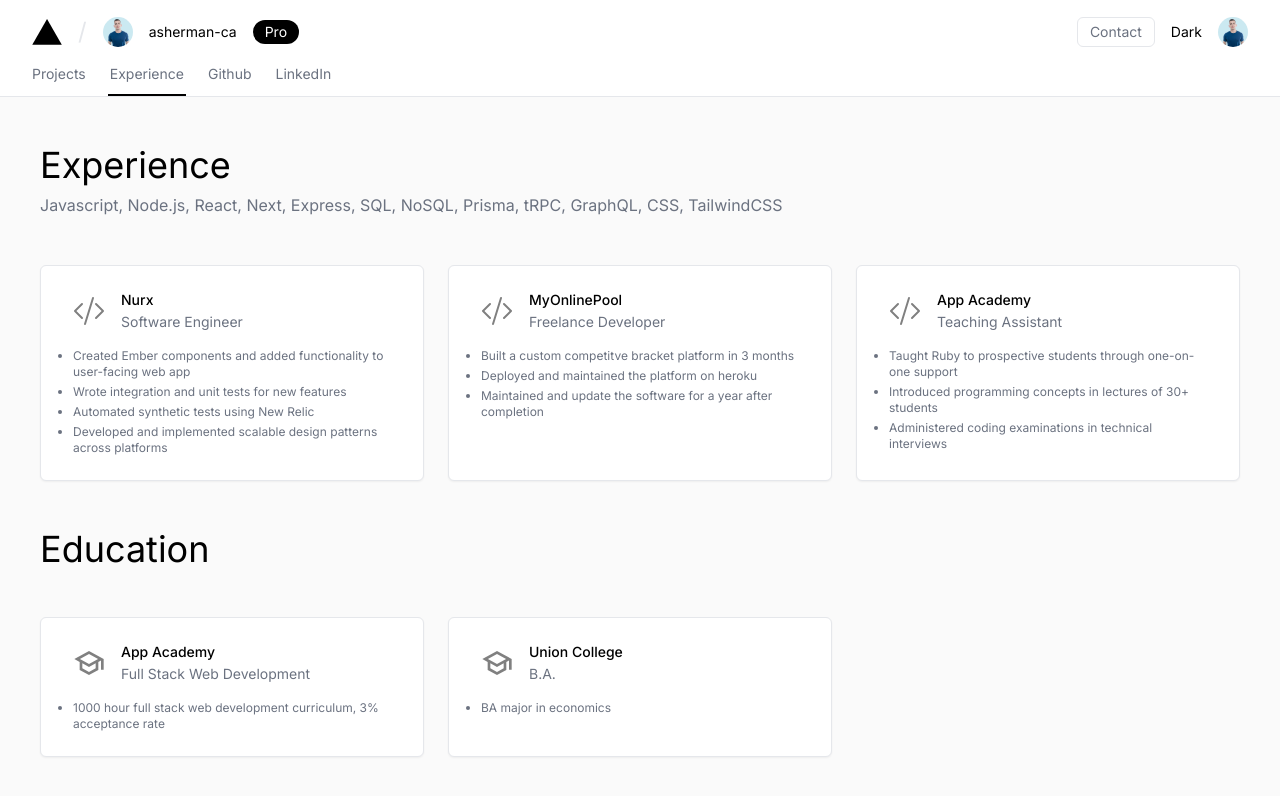
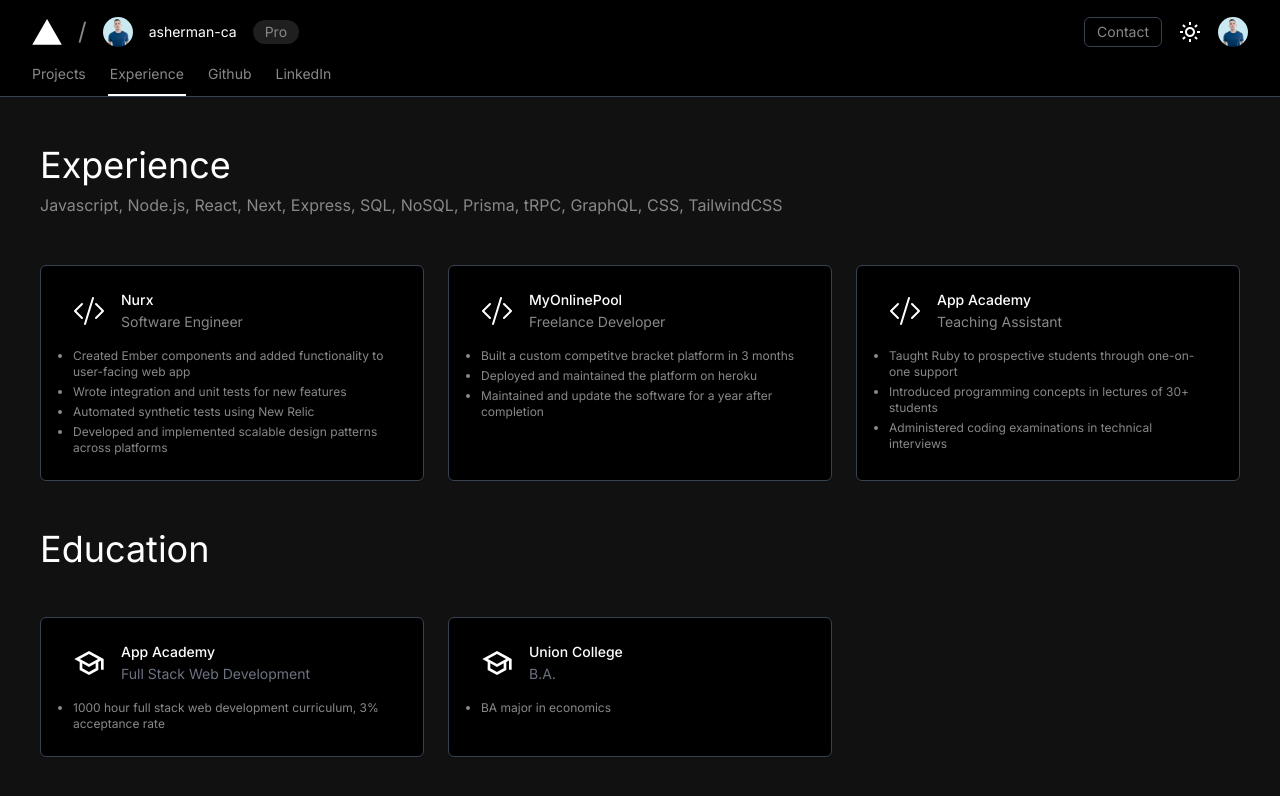
Before and after one commit to asherman-ca/nextfolio, a Next.js app: page /work in a window 1280 px wide. Shown: the top 796 px of the page. Built offline with nearby package versions, Linux system fonts and the light colour scheme; no server answers.

Commit message:
darkmode complete v1

```diff
--- a/app/components/Nav.tsx
+++ b/app/components/Nav.tsx
@@ -1,12 +1,22 @@
 'use client'
-import React from 'react'
+// import React from 'react'
+import { useEffect } from 'react'
 import Image from 'next/image'
 import SubNav from './SubNav'
 import useDarkMode from '../hooks/useDarkMode'
+import { BiSun, BiMoon } from 'react-icons/bi'
+import { motion } from 'framer-motion'
 
 const Nav = () => {
 	const [darkTheme, setDarkTheme] = useDarkMode()
 	const handleMode = () => setDarkTheme(!darkTheme)
+
+	useEffect(() => {
+		if (darkTheme === undefined) {
+			setDarkTheme(true)
+		}
+	}, [darkTheme])
+
 	return (
 		<div className='flex flex-col bg-white border-b border-gray-200 pt-4 gap-4 dark:border-gray-700 dark:bg-black dark:text-white'>
 			<div className='flex justify-between px-8'>
@@ -38,11 +48,27 @@ const Nav = () => {
 						target='_blank'
 						rel='noopener noreferrer'
 						href='mailto: asherman.ca@gmail.com'
-						className='text-gray-500 py-1 px-3 border border-gray-200 rounded-md hover:text-black hover:border-black cursor-pointer'
+						className='text-gray-500 py-1 px-3 border border-gray-200 rounded-md hover:text-black hover:border-black cursor-pointer dark:border-gray-700 dark:text-dark_font dark:hover:text-white dark:hover:border-white'
 					>
 						Contact
 					</a>
-					<button onClick={() => handleMode()}>Dark</button>
+					{!darkTheme ? (
+						<motion.div animate={{ opacity: 1 }} initial={{ opacity: 0 }}>
+							<BiMoon
+								onClick={() => handleMode()}
+								className='cursor-pointer'
+								size={'24px'}
+							/>
+						</motion.div>
+					) : (
+						<motion.div animate={{ opacity: 1, fill: 'white' }}>
+							<BiSun
+								onClick={() => handleMode()}
+								className='cursor-pointer'
+								size={'24px'}
+							/>
+						</motion.div>
+					)}
 					<Image
 						src='/headshot.jpeg'
 						alt='headshot'
--- a/app/globals.css
+++ b/app/globals.css
@@ -24,7 +24,7 @@ body {
 }
 
 .navLink {
-	@apply py-2 px-3 rounded-md text-gray-500 hover:bg-gray-100 hover:text-black dark:text-dark_font dark:hover:bg-dark_hover;
+	@apply py-2 px-3 rounded-md text-gray-500 hover:bg-gray-100 hover:text-black dark:text-dark_font dark:hover:bg-dark_hover dark:hover:text-white;
 }
 
 .layout {
```
